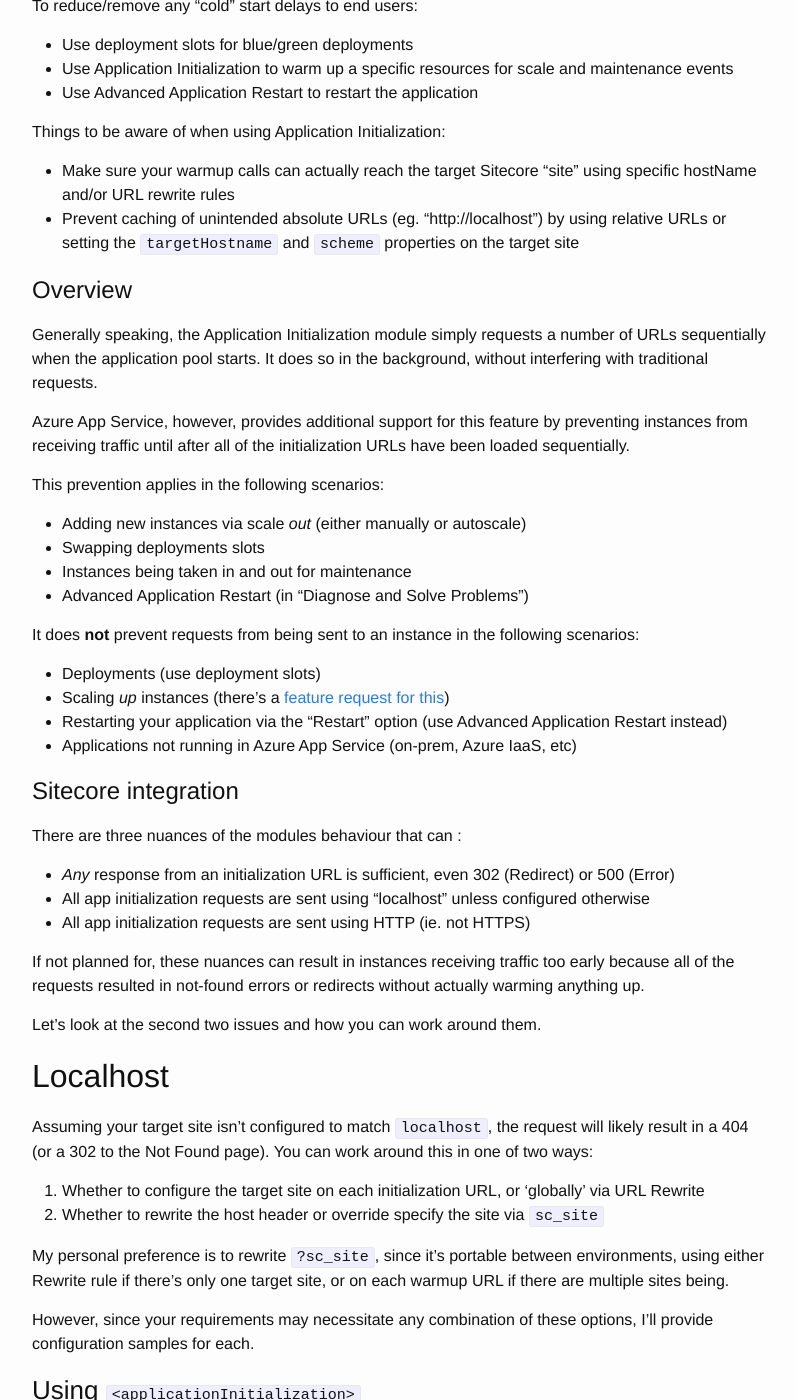
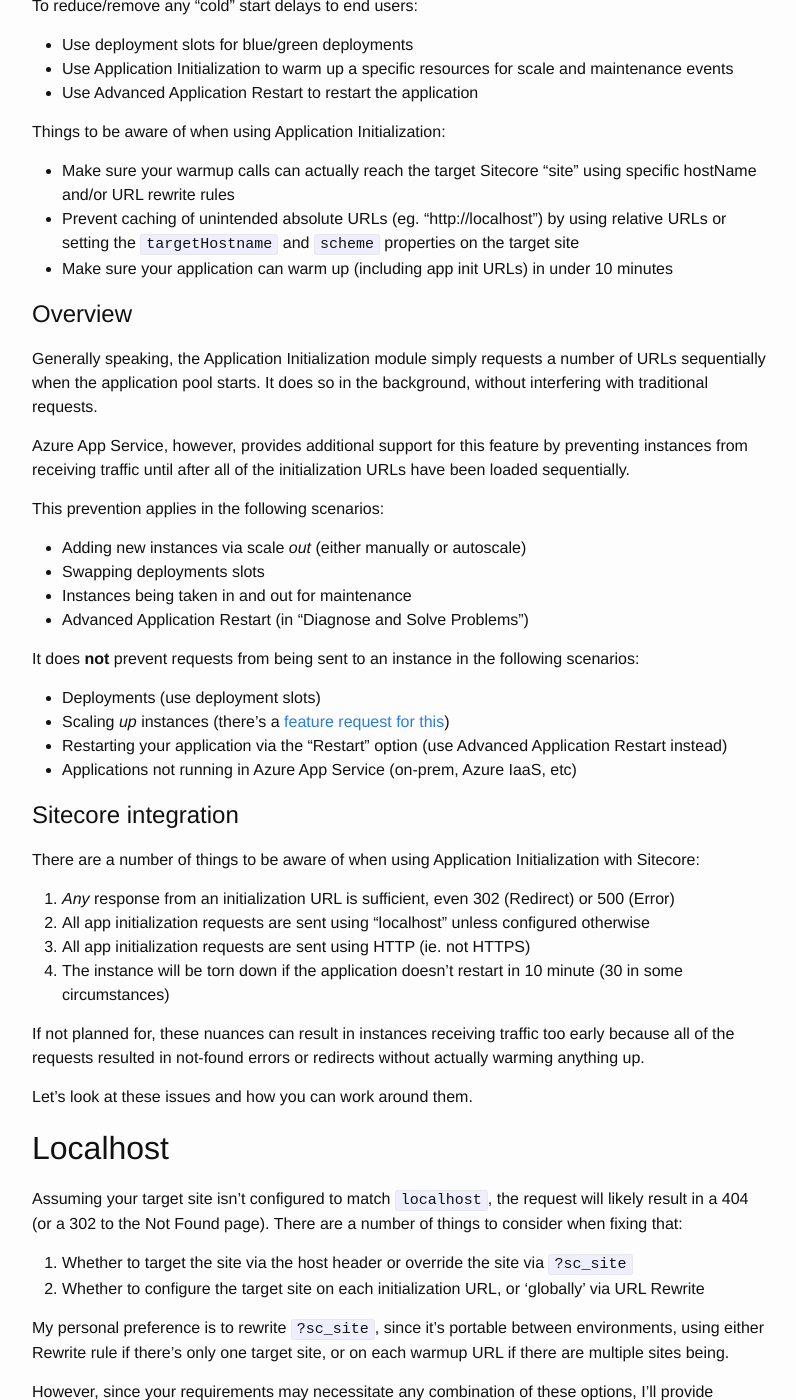
Before and after one commit to richardszalay/richardszalay.github.io, a Jekyll site: the page built from _posts/2019-07-03-sitecore-azure-appinit.md, in a window 1280 px wide and 1400 px high, scrolled down 545 px. Shown: the whole window, without its empty margins (238-1034 px from the left). Built offline with Jekyll 4.4.1, drawn with Linux system fonts in a browser that asks for light colours; comment, search, counter and statistics services are not loaded; some of the changed text lies outside the part shown.

Commit message:
Add startup timing notes to sitecore-azure-appinit

```diff
--- a/_posts/2019-07-03-sitecore-azure-appinit.md
+++ b/_posts/2019-07-03-sitecore-azure-appinit.md
@@ -33,6 +33,7 @@ Things to be aware of when using Application Initialization:
 
 * Make sure your warmup calls can actually reach the target Sitecore "site" using specific hostName and/or URL rewrite rules
 * Prevent caching of unintended absolute URLs (eg. "http://localhost") by using relative URLs or setting the `targetHostname` and `scheme` properties on the target site
+* Make sure your application can warm up (including app init URLs) in under 10 minutes
 
 # Overview
 
@@ -56,22 +57,23 @@ It does __not__ prevent requests from being sent to an instance in the following
 
 # Sitecore integration
 
-There are three nuances of the modules behaviour that can :
+There are a number of things to be aware of when using Application Initialization with Sitecore:
 
-* _Any_ response from an initialization URL is sufficient, even 302 (Redirect) or 500 (Error)
-* All app initialization requests are sent using "localhost" unless configured otherwise
-* All app initialization requests are sent using HTTP (ie. not HTTPS)
+1. _Any_ response from an initialization URL is sufficient, even 302 (Redirect) or 500 (Error)
+2. All app initialization requests are sent using "localhost" unless configured otherwise
+3. All app initialization requests are sent using HTTP (ie. not HTTPS)
+4. The instance will be torn down if the application doesn't restart in 10 minute (30 in some circumstances)
 
 If not planned for, these nuances can result in instances receiving traffic too early because all of the requests resulted in not-found errors or redirects without actually warming anything up.
 
-Let's look at the second two issues and how you can work around them.
+Let's look at these issues and how you can work around them.
 
 ## Localhost
 
-Assuming your target site isn't configured to match `localhost`, the request will likely result in a 404 (or a 302 to the Not Found page). You can work around this in one of two ways:
+Assuming your target site isn't configured to match `localhost`, the request will likely result in a 404 (or a 302 to the Not Found page). There are a number of things to consider when fixing that:
 
-1. Whether to configure the target site on each initialization URL, or 'globally' via URL Rewrite
-2. Whether to rewrite the host header or override specify the site via `sc_site`
+1. Whether to target the site via the host header or override the site via `?sc_site`
+2. Whether to configure the target site on each initialization URL, or 'globally' via URL Rewrite
 
 My personal preference is to rewrite `?sc_site`, since it's portable between environments, using either Rewrite rule if there's only one target site, or on each warmup URL if there are multiple sites being.
 
@@ -144,3 +146,12 @@ If you have any cached renderings that use absolute links and you use `AlwaysInc
 
 * `targetHostname`
 * `scheme` (if using https)
+
+## Time limit
+
+Finally, the application has 10 minutes to complete warmup before the VM is shut down. This might be as long as 30 minutes, but as it's not reliable it's best to aim for 10 minutes.
+
+I won't cover startup optimisation as it's a large topic on its own, but here's two easy things that can help:
+
+* Ensure the site is configured to use Roslyn ([Microsoft.CodeDom.Providers.DotNetCompilerPlatform](https://www.nuget.org/packages/Microsoft.CodeDom.Providers.DotNetCompilerPlatform)) as the cshtml compiler rather than the default. **I've seen startup time drop by 3-4 minutes doing this**
+* Precompile views (for example, using [RazorGenerator.MsBuild](https://github.com/RazorGenerator/RazorGenerator/wiki/Using-RazorGenerator.MsBuild)) and [registering the assembly with Sitecore](https://kamsar.net/index.php/2016/09/Precompiled-Views-with-Sitecore-8-2/). Should should drop another 30-120 seconds from the startup time.
```
